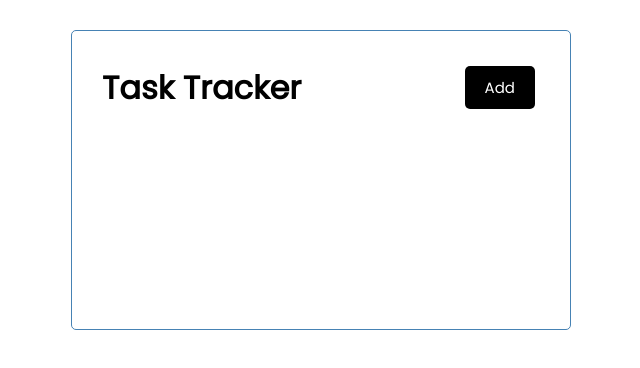
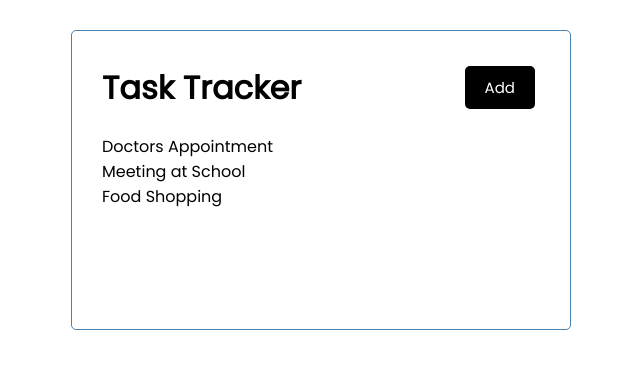
Before and after one commit to nathanychin/Angular-Crash-Course, an Angular app in the folder angular-crash/: page / in a window 1280 px wide. Shown: the top 368 px of the page, without its empty margins (319-959 px from the left). Built offline with nearby package versions, Linux system fonts and the light colour scheme.

Commit message:
Generated Tasks Component
Added tasks component to app

```diff
--- /dev/null
+++ b/angular-crash/src/app/Task.ts
@@ -0,0 +1,7 @@
+// Array
+export interface Task {
+    id?: number; // ? makes this optional
+    text: string;
+    day: string;
+    reminder: boolean;
+}
--- a/angular-crash/src/app/app.component.html
+++ b/angular-crash/src/app/app.component.html
@@ -1,3 +1,4 @@
 <div class="container">
   <app-header></app-header>
+  <app-tasks></app-tasks>
 </div>
--- a/angular-crash/src/app/app.module.ts
+++ b/angular-crash/src/app/app.module.ts
@@ -4,12 +4,14 @@ import { BrowserModule } from '@angular/platform-browser';
 import { AppComponent } from './app.component';
 import { HeaderComponent } from './components/header/header.component';
 import { ButtonComponent } from './components/button/button.component';
+import { TasksComponent } from './components/tasks/tasks.component';
 
 @NgModule({
   declarations: [
     AppComponent,
     HeaderComponent,
-    ButtonComponent
+    ButtonComponent,
+    TasksComponent
   ],
   imports: [
     BrowserModule
--- /dev/null
+++ b/angular-crash/src/app/components/tasks/tasks.component.html
@@ -0,0 +1 @@
+<p *ngFor="let task of tasks" >{{ task.text }}</p>
--- /dev/null
+++ b/angular-crash/src/app/components/tasks/tasks.component.ts
@@ -0,0 +1,18 @@
+import { Component, OnInit } from '@angular/core';
+import {Task} from '../../Task';
+import {TASKS} from '../../mock-tasks';
+
+@Component({
+  selector: 'app-tasks',
+  templateUrl: './tasks.component.html',
+  styleUrls: ['./tasks.component.css']
+})
+export class TasksComponent implements OnInit {
+  tasks: Task[] = TASKS;
+
+  constructor() { }
+
+  ngOnInit(): void {
+  }
+
+}
--- /dev/null
+++ b/angular-crash/src/app/mock-tasks.ts
@@ -0,0 +1,24 @@
+import {Task} from './Task';
+
+
+export const TASKS: Task[] = [
+  {
+    id: 1,
+    text: 'Doctors Appointment',
+    day: 'May 5th at 2:30pm',
+    reminder: true,
+    // time: 2; - Time does not exist in Task array so this will create an error
+  },
+  {
+    id: 2,
+    text: 'Meeting at School',
+    day: 'May 6th at 1:30pm',
+    reminder: true,
+  },
+  {
+    id: 3,
+    text: 'Food Shopping',
+    day: 'May 7th at 12:30pm',
+    reminder: false,
+  },
+];
```
Also changed, not shown: angular-crash/src/app/components/tasks/tasks.component.css (added), 1 other file (tests, documents, lock files or other folders).
